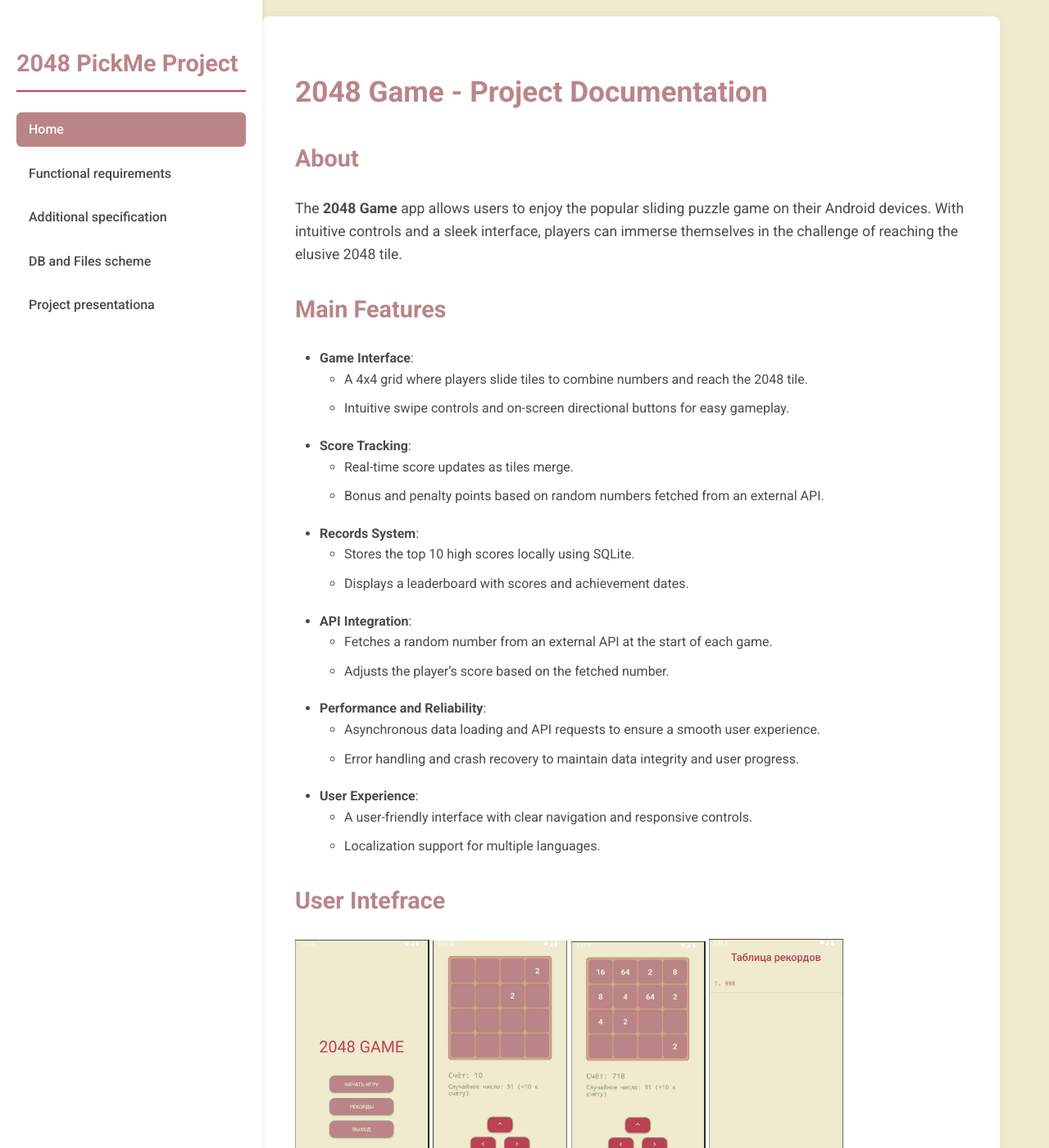
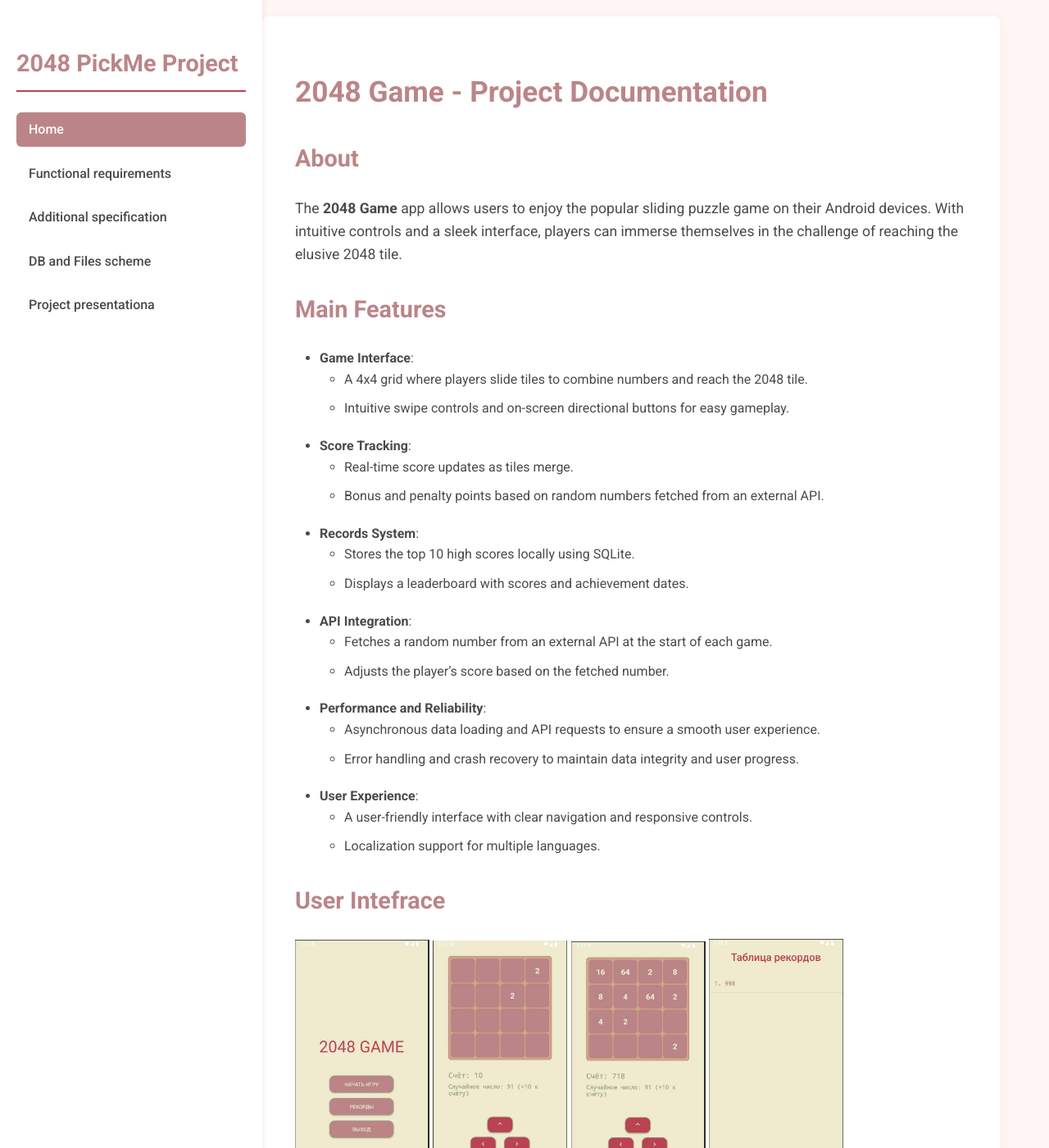
Before and after one commit to fpmi-pmvs2025/pmvs11b-lab8-pickme-team, a Jekyll site: the page built from docs/index.md, in a window 1280 px wide and 1400 px high. Shown: the whole window at 82% size. Built offline with Jekyll 4.4.1, drawn with Linux system fonts in a browser that asks for light colours.

Commit message:
change bg color

```diff
--- a/docs/assets/css/style.css
+++ b/docs/assets/css/style.css
@@ -4,7 +4,7 @@
 :root {
   --primary-color: #BB8588 !important;
   --secondary-color: #BA4353 !important;
-  --background-color: #EFEBCE !important;
+  --background-color: #fff5f5 !important;
   --text-color: #4a4a4a !important;
   --sidebar-bg: #ffffff !important;
   --hover-color: #ffe5e5 !important;
```
